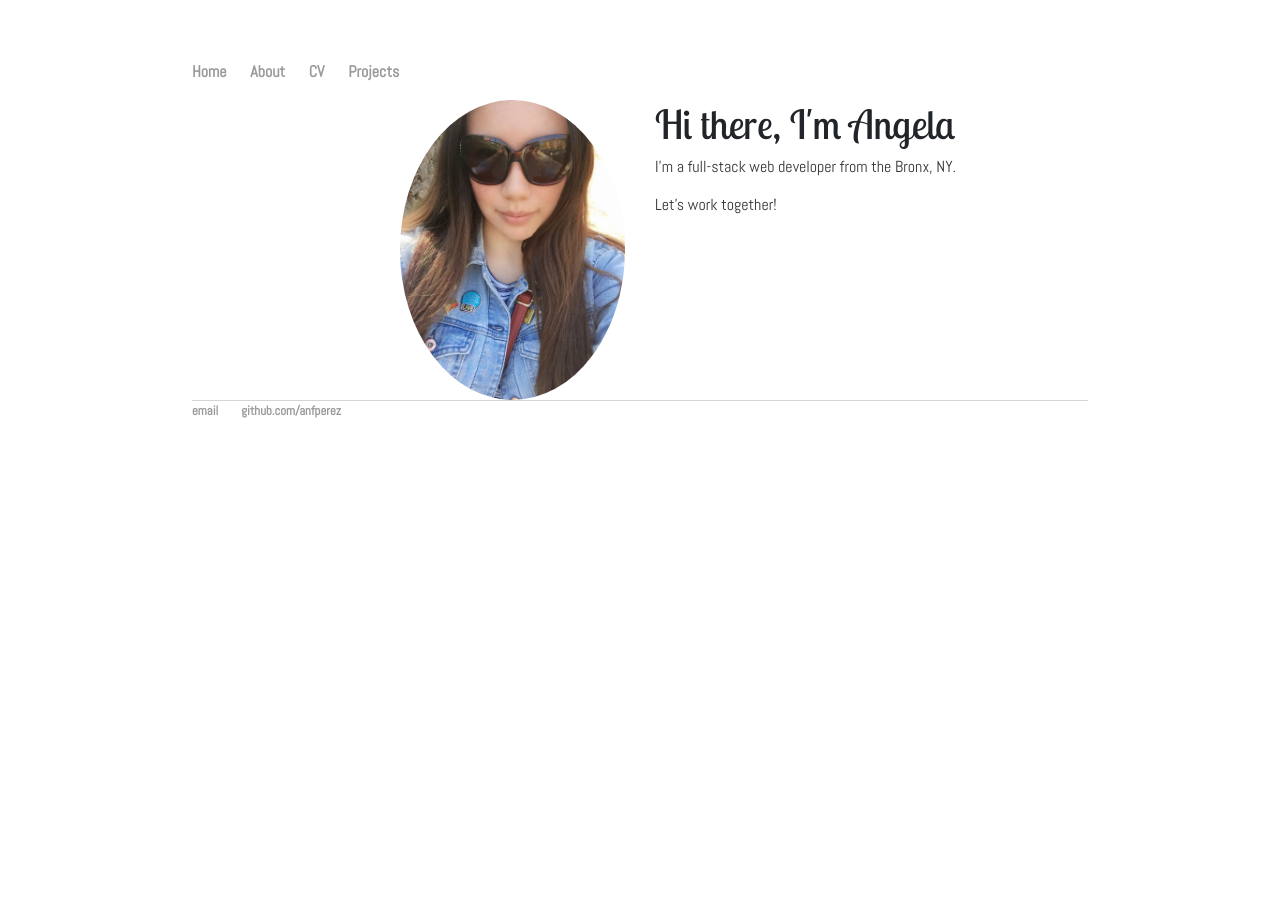
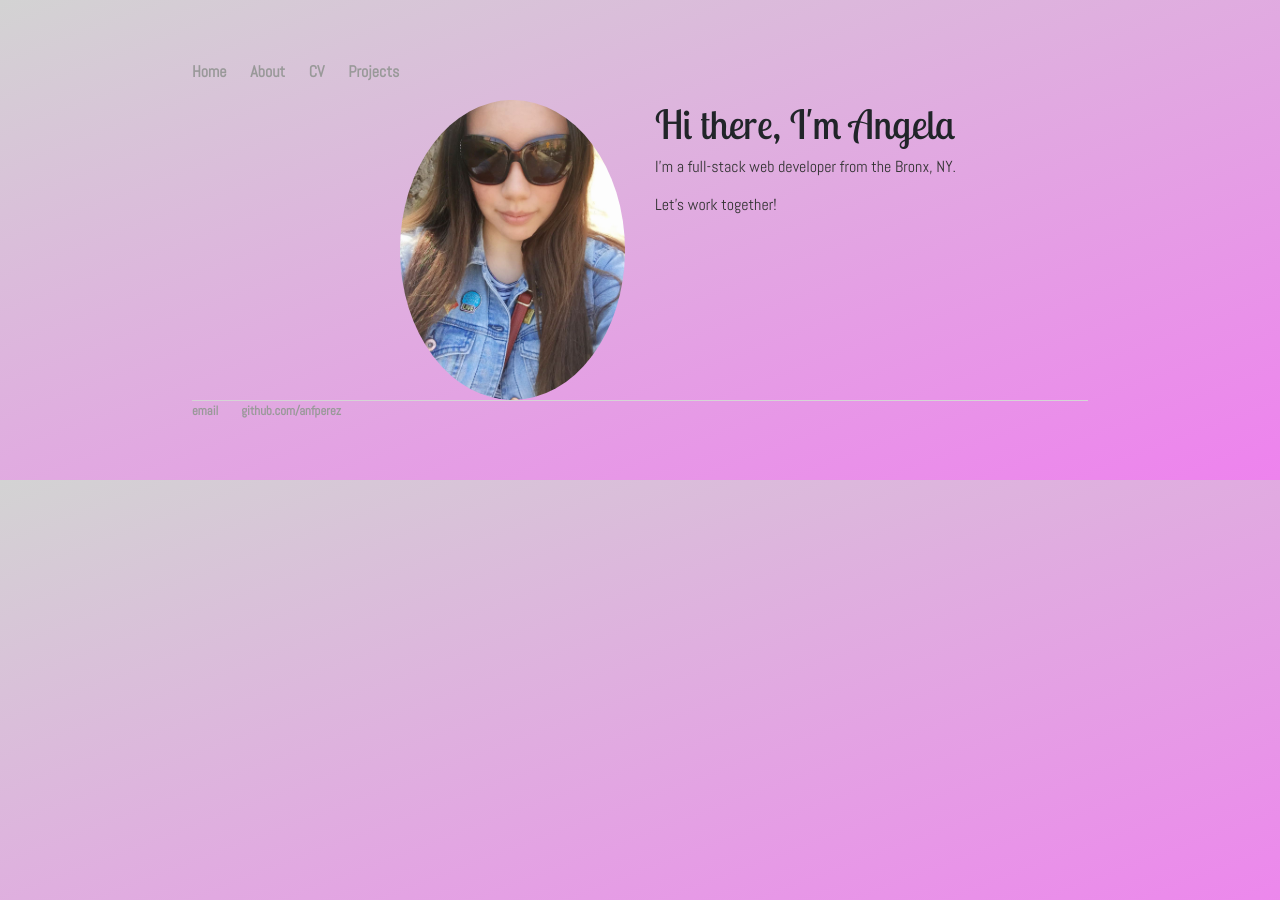
Before and after one commit to anfperez/anfperez.github.io, a Jekyll site: the page built from index.html, in a window 1280 px wide. Built offline with Jekyll 4.4.1, drawn with Linux system fonts in a browser that asks for light colours.

Commit message:
background

```diff
--- a/css/main.css
+++ b/css/main.css
@@ -2,7 +2,7 @@ body {
     margin: 60px auto;
     width: 70%;
     font-family: 'Abel', sans-serif;
-    background-color: linear-gradient(to bottom right, lightgray, violet)
+    background-image: linear-gradient(to bottom right, lightgray, violet)
 }
 
 nav ul, footer ul {
```
